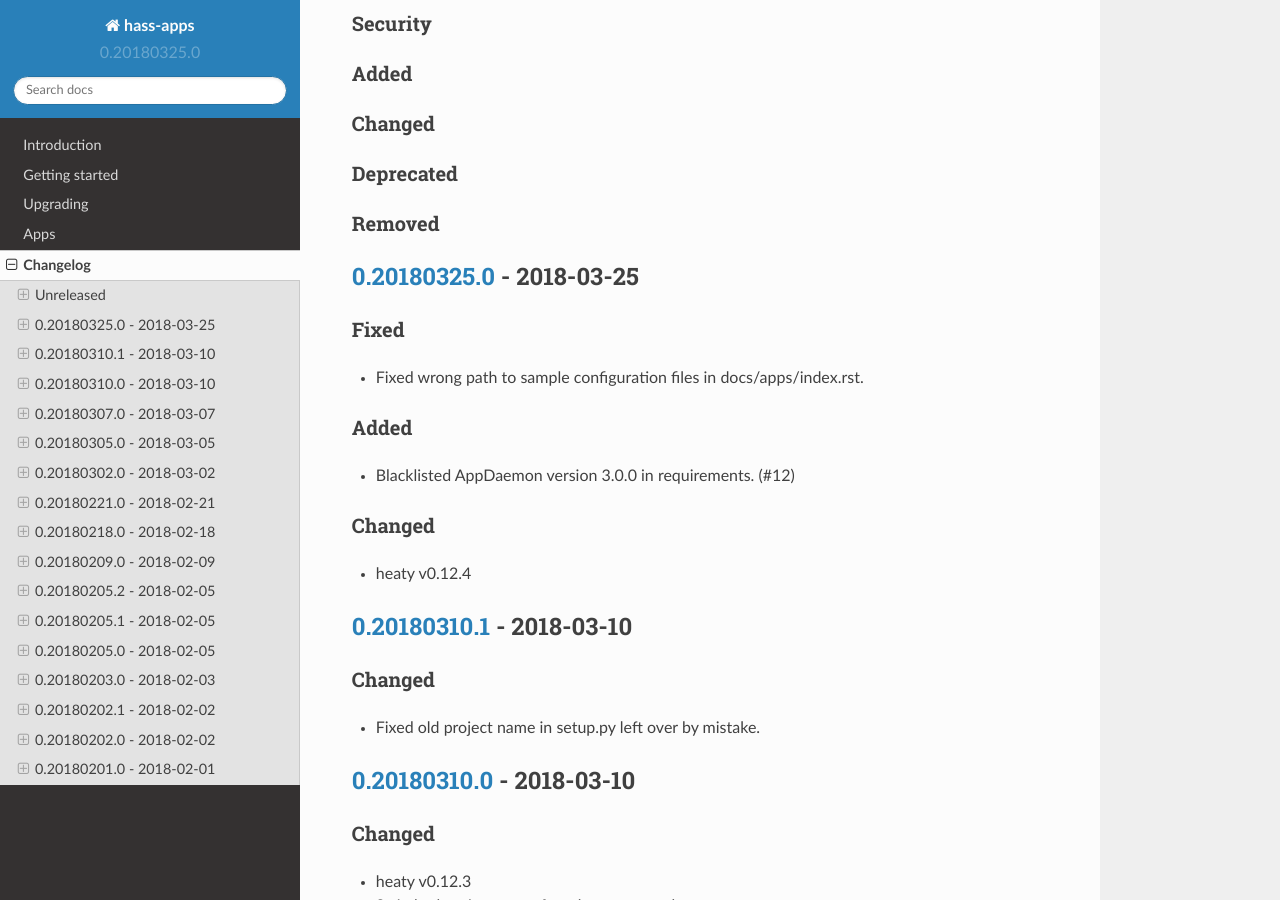
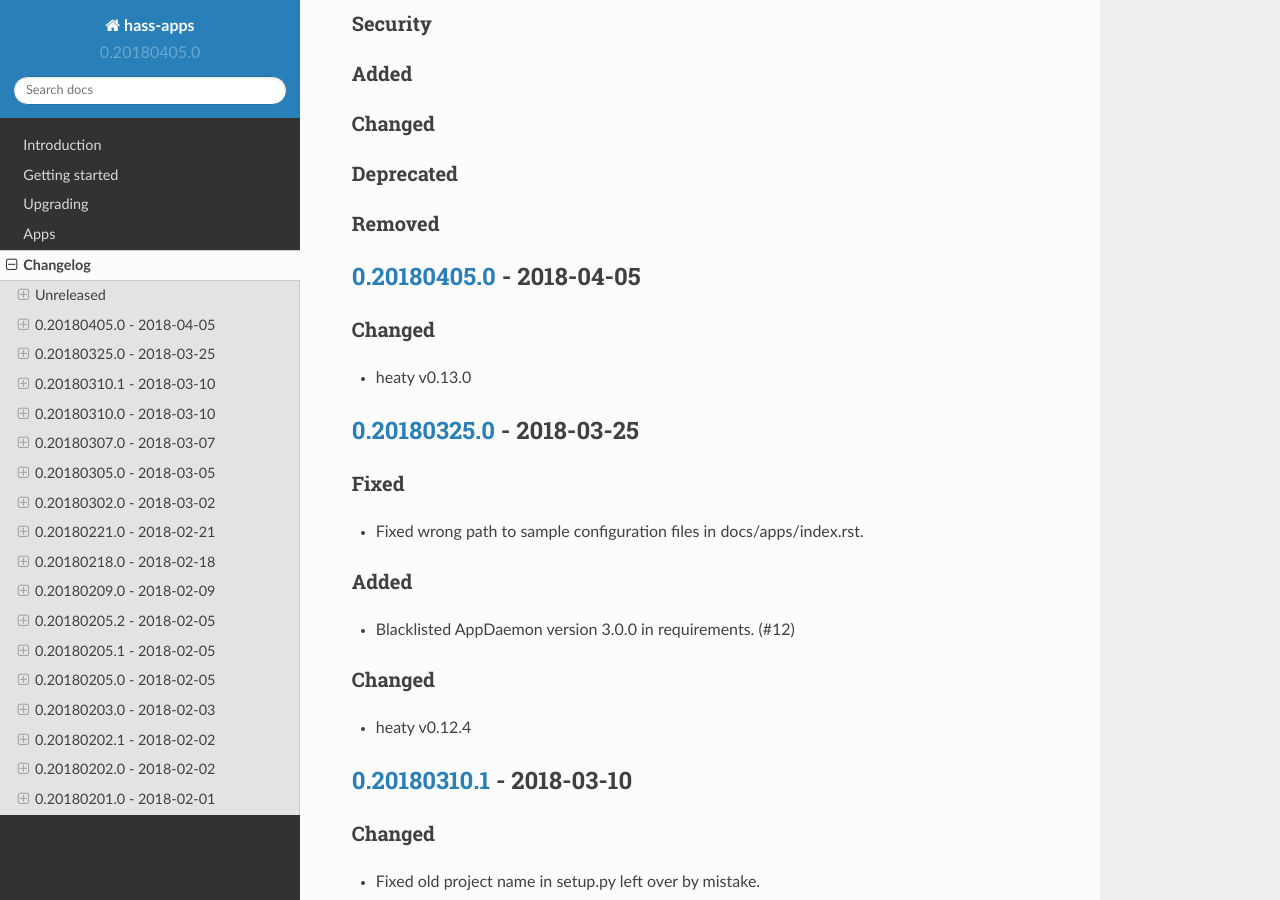
Before and after one commit to bob1de/hass-apps, a Sphinx documentation site: the page built from docs/CHANGELOG.md, in a window 1280 px wide and 900 px high, scrolled down 352 px. Built offline with Sphinx 7.4.7 and the Read the Docs theme 2.0.0, drawn with Linux system fonts in a browser that asks for light colours.

Commit message:
Release v0.20180405.0

```diff
--- a/docs/CHANGELOG.md
+++ b/docs/CHANGELOG.md
@@ -6,7 +6,7 @@ The format is based on [Keep a Changelog](http://keepachangelog.com/en/1.0.0/).
 
 
 ## [Unreleased]
-[Unreleased]: https://github.com/efficiosoft/hass-apps/compare/v0.20180325.0...HEAD
+[Unreleased]: https://github.com/efficiosoft/hass-apps/compare/v0.20180405.0...HEAD
 
 ### Fixed
 
@@ -19,6 +19,13 @@ The format is based on [Keep a Changelog](http://keepachangelog.com/en/1.0.0/).
 ### Deprecated
 
 ### Removed
+
+
+## [0.20180405.0] - 2018-04-05
+[0.20180405.0]: https://github.com/efficiosoft/hass-apps/compare/v0.20180325.0...v0.20180405.0
+
+### Changed
+* heaty v0.13.0
 
 
 ## [0.20180325.0] - 2018-03-25
--- a/hass_apps/__init__.py
+++ b/hass_apps/__init__.py
@@ -3,4 +3,4 @@ The hass_apps package contains some useful apps for Home Assistant /
 AppDaemon.
 """
 
-__version__ = "0.20180325.0"
+__version__ = "0.20180405.0"
```
